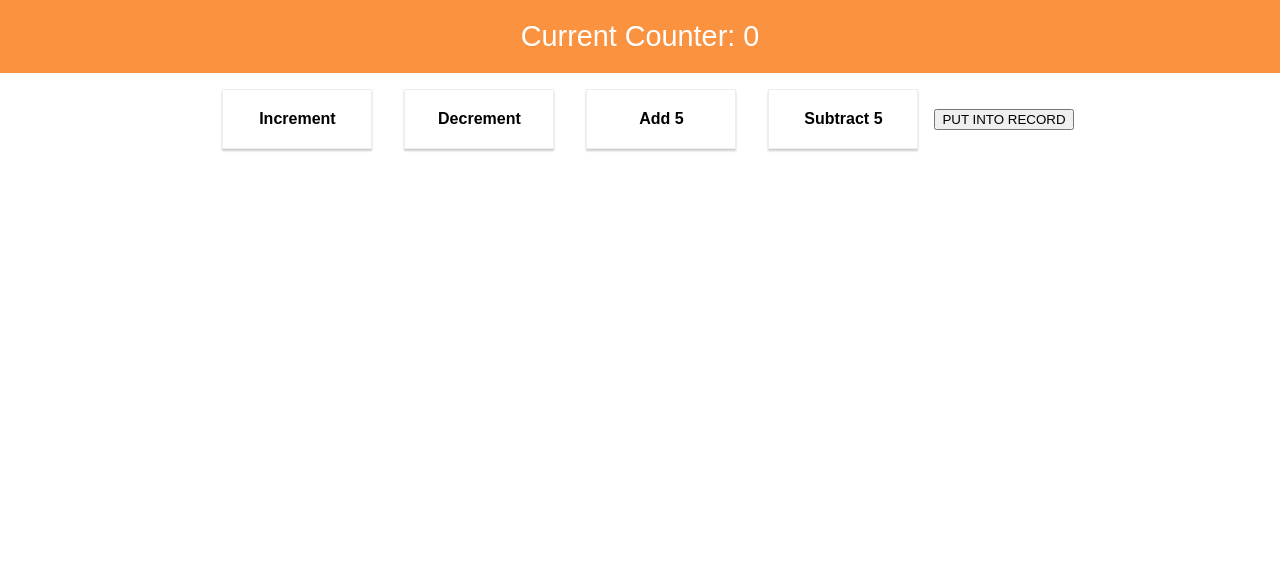
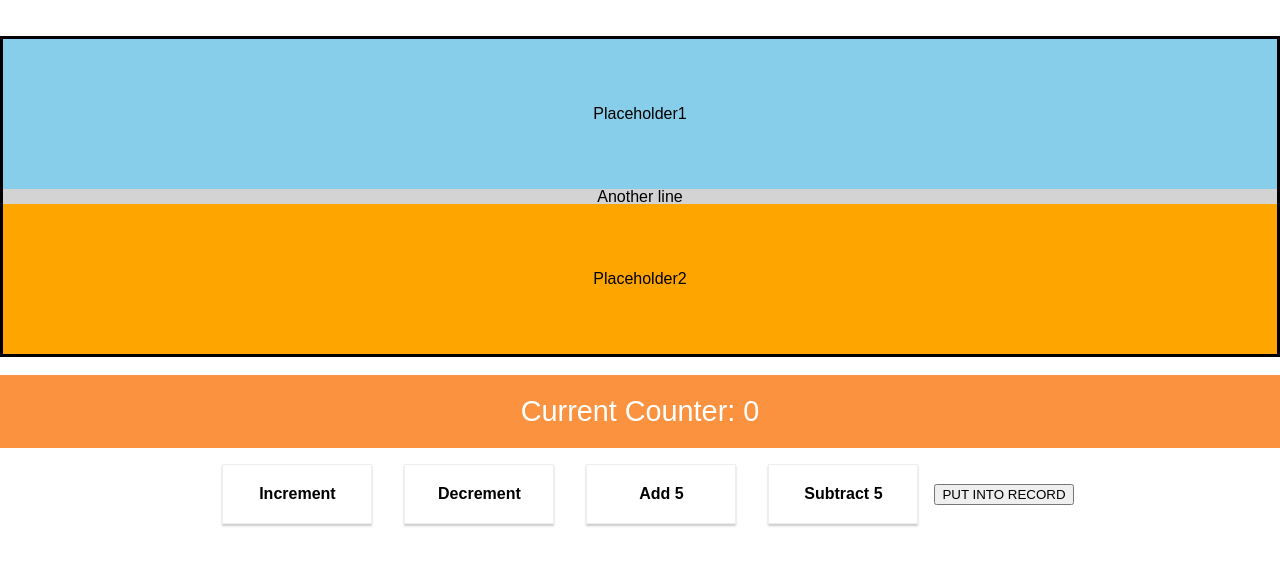
Before and after one commit to RyanKeepRunning/udemyReduxProject, a React (Create React App) app: page / in a window 1280 px wide. Shown: the top 566 px of the page. Built offline with nearby package versions, Linux system fonts and the light colour scheme.

Commit message:
dynamic frame

```diff
--- a/package.json
+++ b/package.json
@@ -8,7 +8,8 @@
     "react-redux": "^7.1.1",
     "react-scripts": "1.0.13",
     "redux": "^4.0.4",
-    "redux-thunk": "^2.3.0"
+    "redux-thunk": "^2.3.0",
+    "styled-components": "^4.4.0"
   },
   "scripts": {
     "start": "react-scripts start",
--- a/src/App.js
+++ b/src/App.js
@@ -1,12 +1,24 @@
 import React, { Component } from 'react';
-
+import Frame from './containers/Frame/Frame';
 import Counter from './containers/Counter/Counter';
 import './App.css';
 
 class App extends Component {
+  state={
+    products:[],
+    isLoading:true,
+  }
+  componentDidMount(){
+      setTimeout(()=>{
+        console.log('props change')
+          this.setState({products:['Placeholder1','Placeholder2'],isLoading:false})
+      },3000)
+  }
   render() {
     return (
       <div className="App">
+        <Frame products={this.state.products} height={123} isLoading={this.state.isLoading}/>
+        <br/>
        <Counter />
       </div>
     );
--- /dev/null
+++ b/src/containers/Frame/Frame.js
@@ -0,0 +1,77 @@
+import React, { Component } from 'react';
+import styled from 'styled-components';
+
+function getChildHeight(child,parent){
+    const childClone = child.cloneNode(true);
+    parent.appendChild(childClone);
+    childClone.style.height = 'auto';
+    const height = childClone.clientHeight;
+    parent.removeChild(childClone);
+    return height;
+}
+
+const FrameContainer = styled.div`
+    border: solid 3px black;
+    overflow:hidden;
+    height:0;
+    transition: 0.7s;
+    &.activated {
+        height:${props=>{console.log('render Frame');return props.frameHeight;}}px !important;
+    }
+`
+
+const Pane = styled.div`
+    display: flex;
+    justify-content: center;
+    align-items: center;
+`
+
+class Frame extends Component {
+    state={
+        hideSpinner:false,
+
+    }
+    componentDidUpdate(prevProps){
+        if(prevProps.isLoading && !this.props.isLoading){
+            this.setState({
+                hideSpinner:true
+            })
+        }
+        if(prevProps.products.length === 0 && this.props.products.length>0){
+            const insuranceFrame = document.getElementById('insurance');
+            const wrapper = document.getElementById('wrapper')
+            const frameHeight = getChildHeight(insuranceFrame,wrapper);
+            console.log('update frame height')
+            this.setState({frameHeight}, ()=>{
+                console.log('callback and activate frame')
+                insuranceFrame.classList.add('activated');
+            });
+        }
+    }
+    render () {
+        console.log('rendering');
+        return (
+            // <React.Fragment id='wrapper'>
+                <div id='wrapper'>
+                    <div style={{visibility:this.state.hideSpinner?'hidden':'visible'}}>
+                        I'm the spinner...I'll disappear after 3 secs
+                    </div>
+                    <br/>
+                    {this.props.products.length >0 &&
+                        <FrameContainer id='insurance' frameHeight={this.state.frameHeight}>
+                            <Pane style={{backgroundColor: 'skyblue',height:'150px'}}>
+                            {this.props.products[0]}
+                            </Pane>
+                            <Pane style={{background:'lightgray', height:'15px'}}>
+                                Another line
+                            </Pane>
+                            <Pane style={{backgroundColor: 'orange',height:'150px'}}>
+                                {this.props.products[1]}
+                            </Pane>
+                        </FrameContainer>}
+                </div>
+        );
+    }
+}
+
+export default Frame;
```
Also changed, not shown: 1 other file (tests, documents, lock files or other folders).
